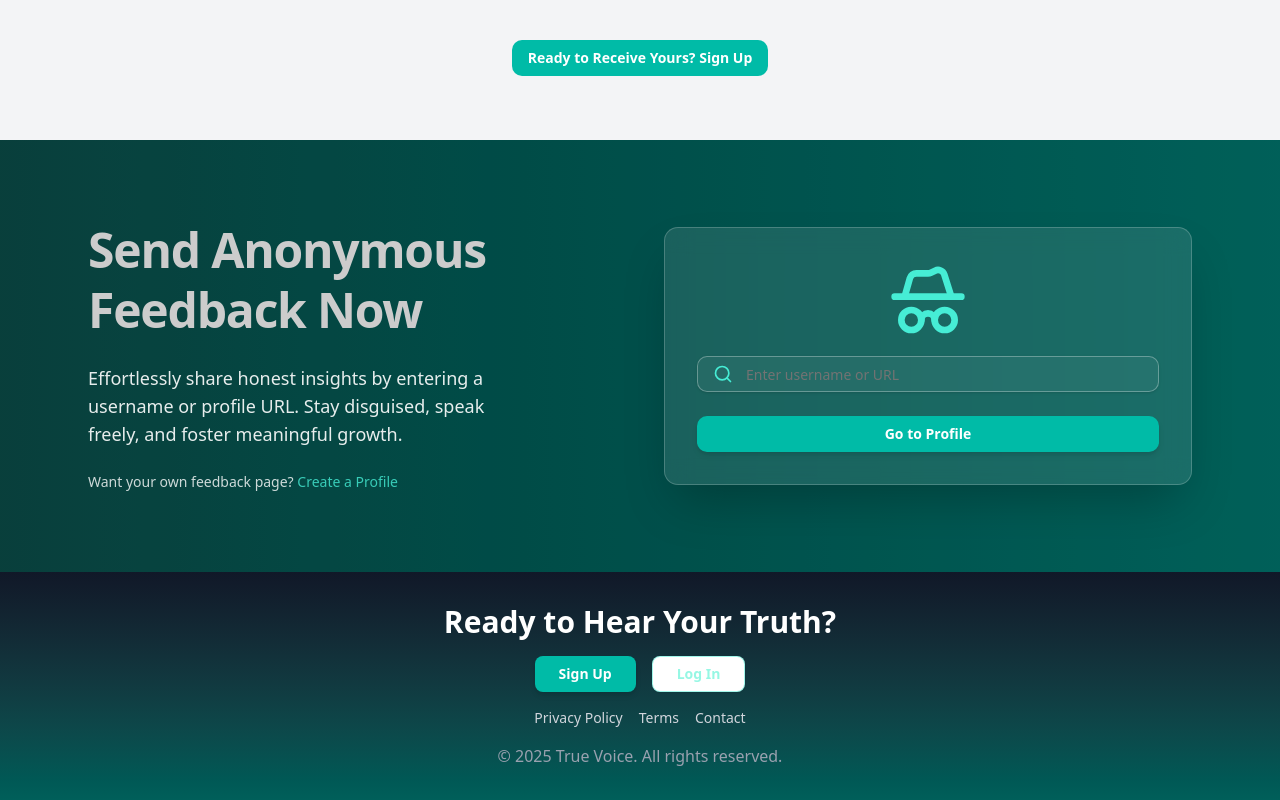
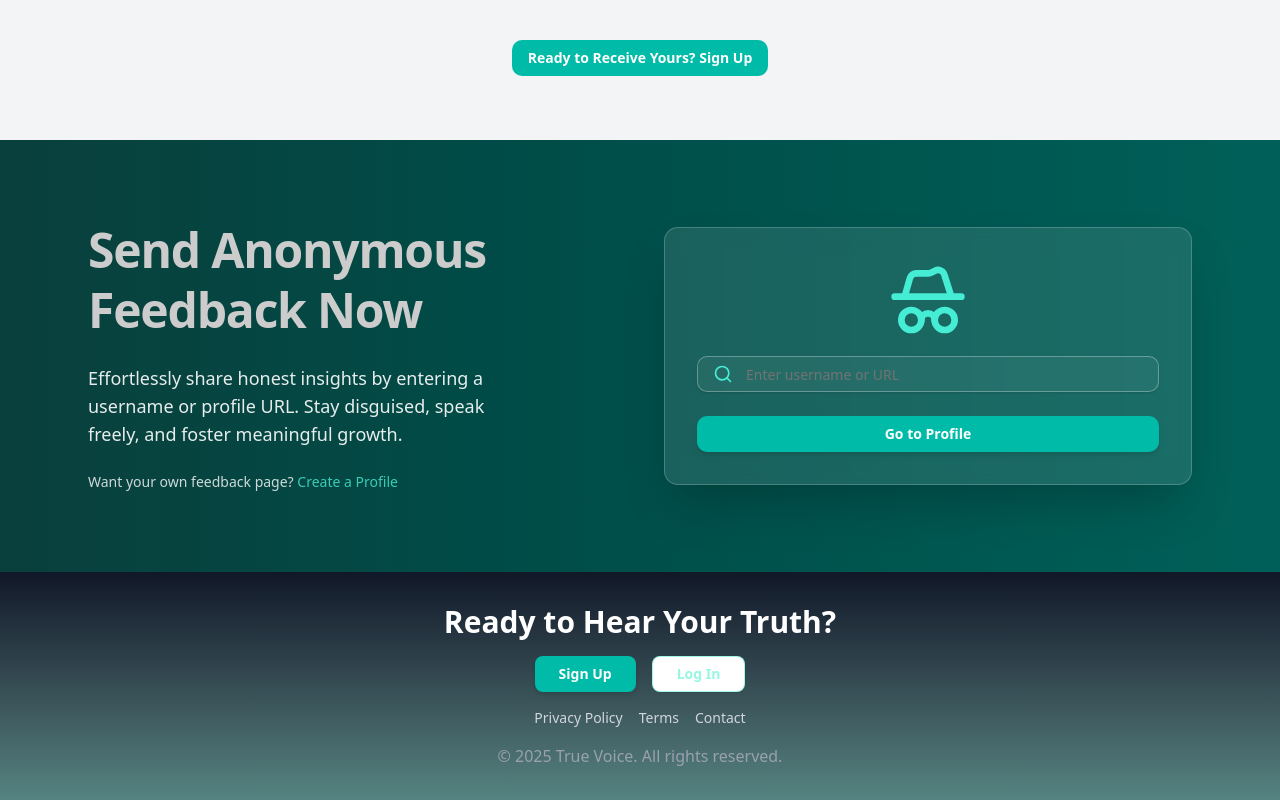
Before and after one commit to Ooozari/Next-TypeScript-Mastery, a Next.js app in the folder truevoice/: page / in a window 1280 px wide. Shown: the part 1282-2082 px from the top of the page. Built offline with nearby package versions, Linux system fonts and the light colour scheme; no server answers.

Commit message:
style(footer): update styling

```diff
--- a/truevoice/src/layout/Footer.tsx
+++ b/truevoice/src/layout/Footer.tsx
@@ -6,7 +6,7 @@ export default function Footer() {
     return (
         <>
             {/* Footer */}
-            <footer className="py-8 bg-gradient-to-b from-gray-900 to-teal-800 text-white text-center">
+            <footer className="py-8 bg-gradient-to-b from-gray-900 to-teal-900/70 text-white text-center">
                 <h2 className="text-3xl font-bold mb-4">Ready to Hear Your Truth?</h2>
                 <div className="space-x-4 mb-4">
                     <Button asChild>
```
